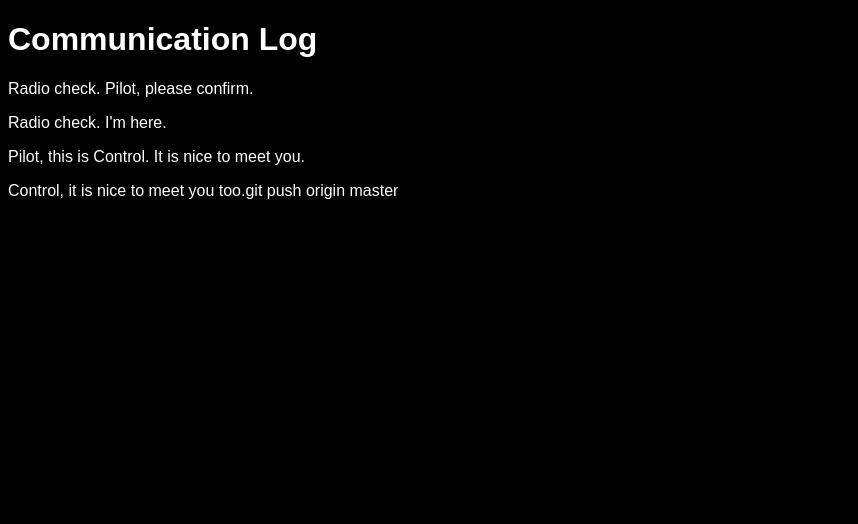
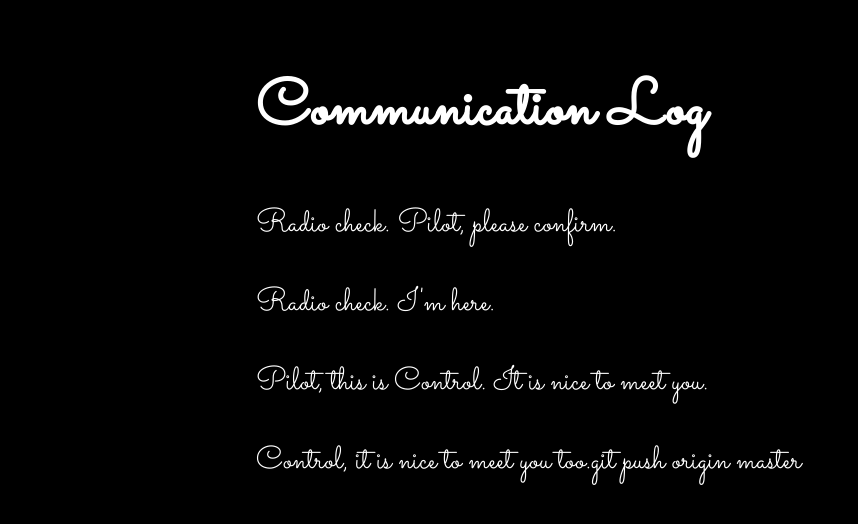
Before and after one commit to jrcharney/communication-log, a plain HTML site: page index.html in a window 1280 px wide. Shown: the whole page, without its empty margins (0-858 px from the left). Drawn offline with Linux system fonts and the light colour scheme.

Commit message:
Jason merge comflict test

```diff
--- a/index.html
+++ b/index.html
@@ -3,6 +3,7 @@
  <head>
   <meta charset="utf-8">
   <title>Studio 22 - Communication Log</title>
+  <link href="https://fonts.googleapis.com/css?family=Sacramento" rel="stylesheet">
   <link rel="stylesheet" href="./styles.css">
  </head>
  <body>
--- a/styles.css
+++ b/styles.css
@@ -1,5 +1,9 @@
 body {
-    color: white;
-    background-color: black;
-    font-family: Arial, Helvetica, sans-serif;
+	color: white;
+   	background-color: black;
+      	font-family: 'Sacramento', cursive;
+        font-size: 32px;
+	margin-top: 5%;
+	margin-left: 20%;
+	margin-right: 20%;
 }
```
